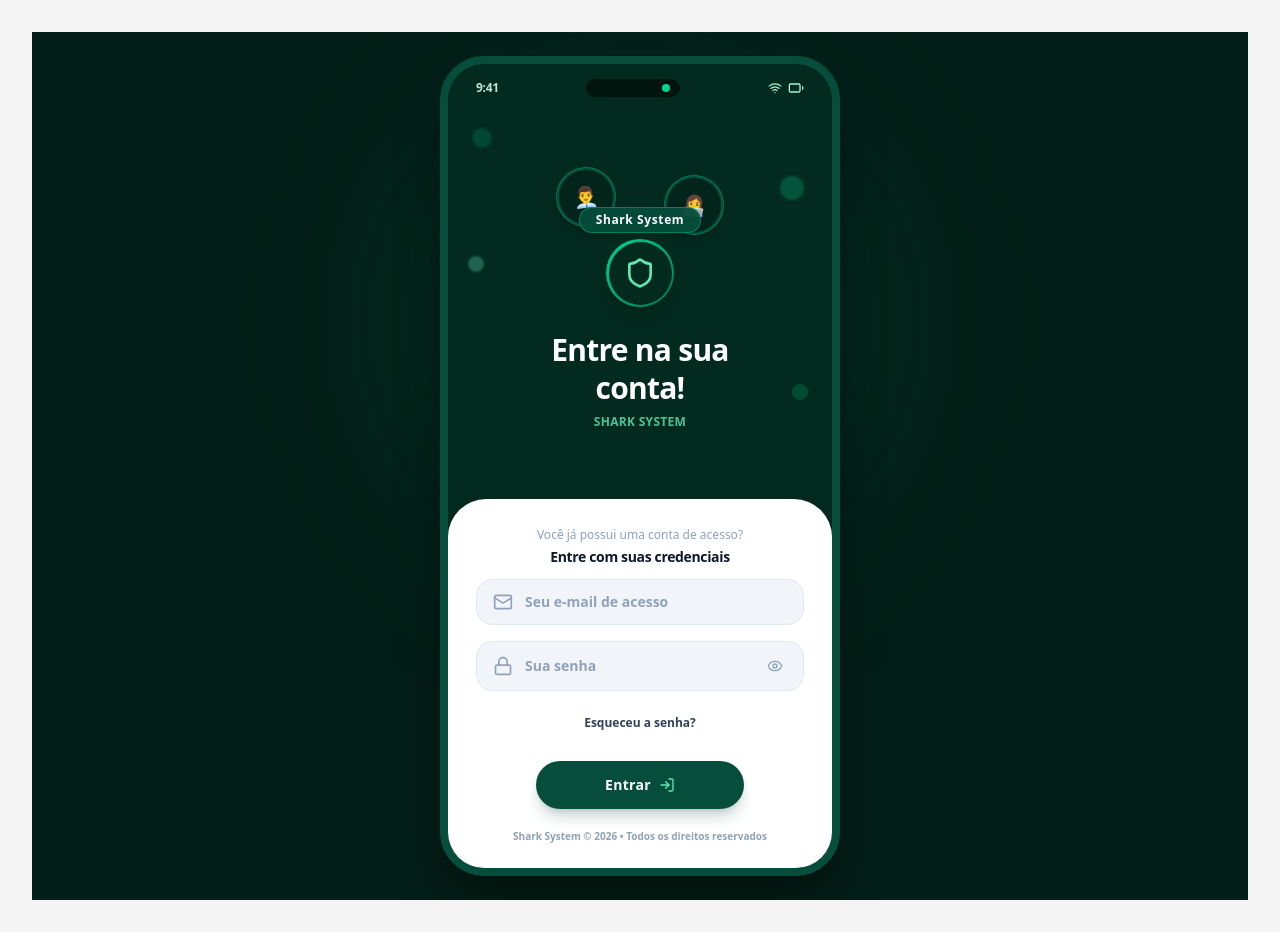
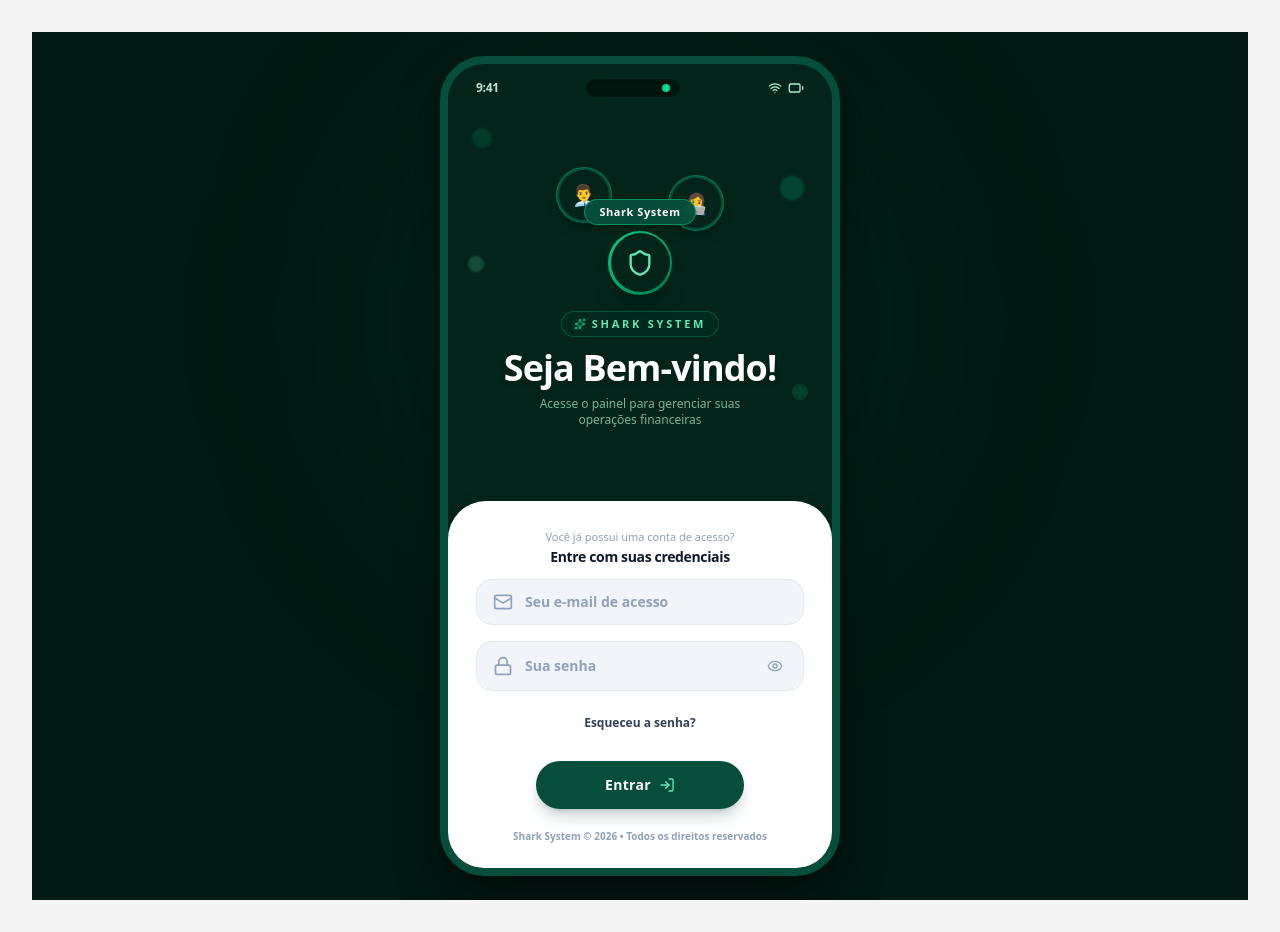
Before and after one commit to iamDKsp/SharkSystem, a Next.js app: page /login in a window 1280 px wide. Built offline with nearby package versions, Linux system fonts and the light colour scheme.

Commit message:
style: atualiza título para Seja Bem-vindo!, marca SHARK SYSTEM no topo e tipografia refinada

```diff
--- a/src/app/login/page.tsx
+++ b/src/app/login/page.tsx
@@ -2,7 +2,7 @@
 
 import { useState } from "react";
 import { useRouter } from "next/navigation";
-import { Loader2, Lock, Mail, Eye, EyeOff, LogIn, Shield, Wifi, Battery } from "lucide-react";
+import { Loader2, Lock, Mail, Eye, EyeOff, LogIn, Shield, Wifi, Battery, Sparkles } from "lucide-react";
 
 export default function LoginPage() {
   const router = useRouter();
@@ -39,18 +39,18 @@ export default function LoginPage() {
   };
 
   return (
-    <div className="min-h-screen bg-[#041f17] flex items-center justify-center p-0 sm:p-6 font-sans select-none overflow-hidden relative">
-      {/* Soft background ambient gradient using standard system emerald */}
-      <div className="absolute top-1/3 left-1/2 -translate-x-1/2 -translate-y-1/2 w-[450px] h-[450px] bg-emerald-700/15 rounded-full blur-[100px] pointer-events-none" />
+    <div className="min-h-screen bg-[#021812] flex items-center justify-center p-0 sm:p-6 font-sans select-none overflow-hidden relative">
+      {/* Background ambient glow */}
+      <div className="absolute top-1/3 left-1/2 -translate-x-1/2 -translate-y-1/2 w-[480px] h-[480px] bg-emerald-600/10 rounded-full blur-[120px] pointer-events-none" />
 
       {/* Main Mobile Frame Container */}
-      <div className="w-full max-w-[400px] h-screen sm:h-[820px] bg-[#032a1f] sm:rounded-[44px] shadow-2xl shadow-black/60 border-0 sm:border-[8px] sm:border-[#064e3b] flex flex-col justify-between relative overflow-hidden">
+      <div className="w-full max-w-[400px] h-screen sm:h-[820px] bg-[#03241b] sm:rounded-[44px] shadow-2xl shadow-black/70 border-0 sm:border-[8px] sm:border-[#064e3b] flex flex-col justify-between relative overflow-hidden">
 
-        {/* Subtle Decorative Floating Orbs (System colors) */}
-        <div className="absolute top-16 left-6 w-5 h-5 rounded-full bg-emerald-500/20 blur-[1px]" />
-        <div className="absolute top-28 right-7 w-6 h-6 rounded-full bg-emerald-400/25 blur-[1px]" />
-        <div className="absolute top-48 left-5 w-4 h-4 rounded-full bg-emerald-300/30 blur-[1px]" />
-        <div className="absolute top-[320px] right-6 w-4 h-4 rounded-full bg-emerald-400/20 blur-[0.5px]" />
+        {/* Ambient Decorative Dots */}
+        <div className="absolute top-16 left-6 w-5 h-5 rounded-full bg-emerald-500/15 blur-[1px]" />
+        <div className="absolute top-28 right-7 w-6 h-6 rounded-full bg-emerald-400/20 blur-[1px]" />
+        <div className="absolute top-48 left-5 w-4 h-4 rounded-full bg-emerald-300/20 blur-[1px]" />
+        <div className="absolute top-[320px] right-6 w-4 h-4 rounded-full bg-emerald-400/15 blur-[0.5px]" />
 
         {/* Top Mobile Bar Header */}
         <div className="pt-3.5 px-7 flex items-center justify-between z-20 text-emerald-100/90 text-xs font-semibold tracking-tight">
@@ -65,45 +65,55 @@ export default function LoginPage() {
           </div>
         </div>
 
-        {/* Top Header Section (Avatars & Portugese Title) */}
-        <div className="flex-1 flex flex-col items-center justify-center px-6 pt-2 pb-2 z-10 relative">
+        {/* Top Header Section (Avatars & Refined Typographic Titles) */}
+        <div className="flex-1 flex flex-col items-center justify-center px-6 pt-1 pb-2 z-10 relative">
 
           {/* 3D Avatars Cluster */}
-          <div className="relative w-48 h-36 mb-5 flex items-center justify-center">
+          <div className="relative w-48 h-32 mb-4 flex items-center justify-center">
 
             {/* Avatar Top Left */}
-            <div className="absolute top-0 left-3 w-15 h-15 rounded-full bg-[#064e3b] p-[2px] shadow-lg border border-emerald-400/30 transform -rotate-6">
+            <div className="absolute top-0 left-3 w-14 h-14 rounded-full bg-[#064e3b] p-[2px] shadow-lg border border-emerald-400/30 transform -rotate-6">
               <div className="w-full h-full rounded-full bg-[#02241b] flex items-center justify-center overflow-hidden">
                 <span className="text-xl">👨‍💼</span>
               </div>
             </div>
 
             {/* Avatar Top Right */}
-            <div className="absolute top-2 right-3 w-15 h-15 rounded-full bg-[#064e3b] p-[2px] shadow-lg border border-emerald-400/30 transform rotate-6">
+            <div className="absolute top-2 right-3 w-14 h-14 rounded-full bg-[#064e3b] p-[2px] shadow-lg border border-emerald-400/30 transform rotate-6">
               <div className="w-full h-full rounded-full bg-[#02241b] flex items-center justify-center overflow-hidden">
                 <span className="text-xl">👩‍💻</span>
               </div>
             </div>
 
             {/* Avatar Bottom Center */}
-            <div className="absolute bottom-1 w-17 h-17 rounded-full bg-gradient-to-br from-emerald-400 to-emerald-700 p-[2.5px] shadow-xl z-10">
-              <div className="w-full h-full rounded-full bg-[#032a1f] flex items-center justify-center overflow-hidden">
-                <Shield className="w-8 h-8 text-emerald-300" />
+            <div className="absolute bottom-0 w-16 h-16 rounded-full bg-gradient-to-br from-emerald-400 to-emerald-700 p-[2.5px] shadow-xl z-10">
+              <div className="w-full h-full rounded-full bg-[#03241b] flex items-center justify-center overflow-hidden">
+                <Shield className="w-7 h-7 text-emerald-300" />
               </div>
             </div>
 
             {/* Floating Glass Pill Badge: Shark System */}
-            <div className="absolute top-10 z-20 px-4 py-1 rounded-full bg-[#064e3b]/90 backdrop-blur-md border border-emerald-400/40 text-white font-extrabold text-xs shadow-md tracking-wider">
+            <div className="absolute top-8 z-20 px-3.5 py-1 rounded-full bg-[#064e3b]/95 backdrop-blur-md border border-emerald-400/50 text-white font-extrabold text-[11px] shadow-md tracking-wider">
               Shark System
             </div>
           </div>
 
-          {/* Portuguese Main Title */}
-          <h1 className="text-3xl font-black text-center text-white tracking-tight leading-tight max-w-[260px]">
-            Entre na sua conta!
+          {/* Top Brand Tag (Acima do texto grande) */}
+          <div className="inline-flex items-center gap-1.5 px-3 py-1 rounded-full bg-emerald-950/60 border border-emerald-500/30 mb-2">
+            <Sparkles className="w-3 h-3 text-emerald-400" />
+            <span className="text-[11px] font-extrabold text-emerald-300 tracking-[0.25em] uppercase">
+              SHARK SYSTEM
+            </span>
+          </div>
+
+          {/* Big Main Title: Seja Bem-vindo! */}
+          <h1 className="text-3xl sm:text-4xl font-black text-center text-white tracking-tight leading-tight drop-shadow-md">
+            Seja Bem-vindo!
           </h1>
-          <p className="text-xs text-emerald-300/80 font-semibold tracking-wide text-center mt-2 uppercase">
-            Shark System
+
+          {/* Subtitle */}
+          <p className="text-xs text-emerald-200/70 font-medium text-center mt-1.5 max-w-[240px]">
+            Acesse o painel para gerenciar suas operações financeiras
           </p>
         </div>
 
@@ -113,8 +123,8 @@ export default function LoginPage() {
           <form onSubmit={handleLogin} className="space-y-4">
 
             {/* Subtitle & Prompt */}
-            <div className="text-center space-y-1 mb-3">
-              <p className="text-xs text-slate-400 font-medium">
+            <div className="text-center space-y-0.5 mb-3">
+              <p className="text-[11px] text-slate-400 font-medium">
                 Você já possui uma conta de acesso?
               </p>
               <h2 className="text-sm font-extrabold text-slate-900 tracking-tight">
```
